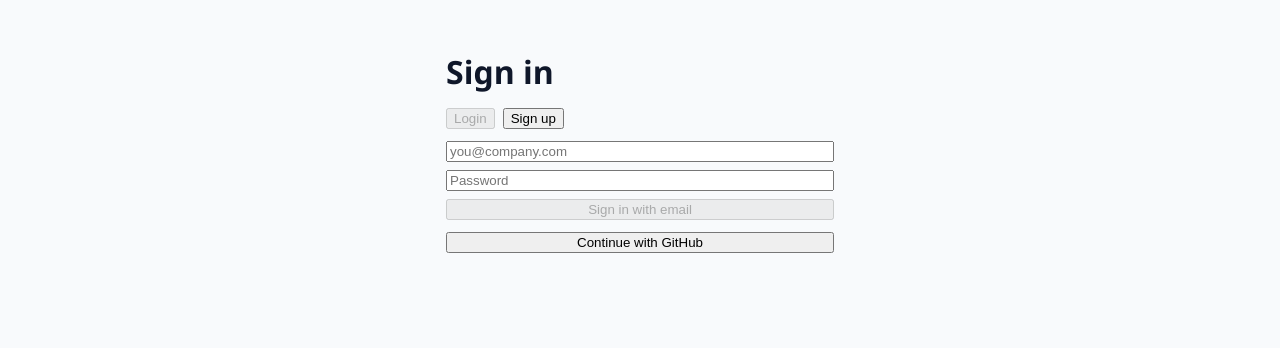
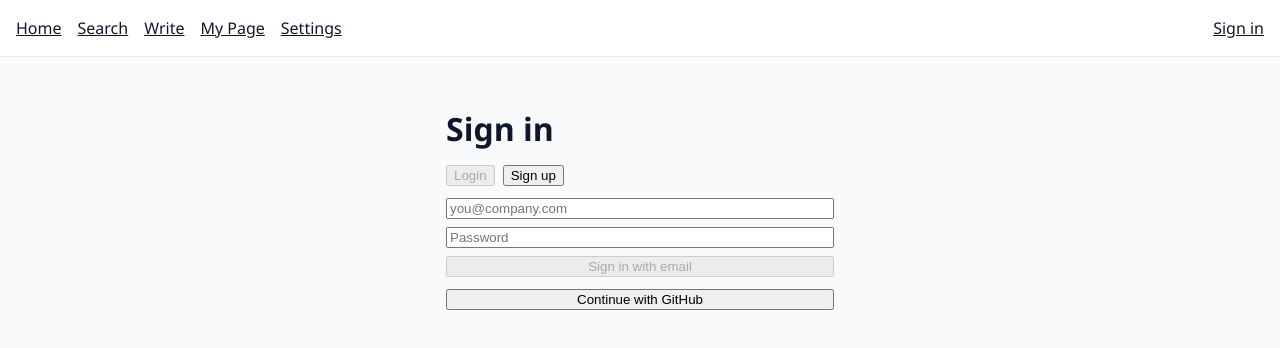
Before and after one commit to freeNanum/lounge_fw, a React (Vite) app: page /auth/login in a window 1280 px wide. Shown: the top 348 px of the page. Built offline with nearby package versions, Linux system fonts and the light colour scheme.

Commit message:
change layout on /auth/login page.

```diff
--- a/src/app/layouts/AuthLayout.tsx
+++ b/src/app/layouts/AuthLayout.tsx
@@ -1,9 +1,13 @@
 import { Outlet } from "react-router-dom";
+import { AppHeader } from "./components/AppHeader";
 
 export function AuthLayout() {
   return (
-    <main style={{ maxWidth: "420px", margin: "48px auto", padding: "0 16px" }}>
-      <Outlet />
-    </main>
+    <div>
+      <AppHeader />
+      <main style={{ maxWidth: "420px", margin: "48px auto", padding: "0 16px" }}>
+        <Outlet />
+      </main>
+    </div>
   );
 }
--- a/src/app/layouts/RootLayout.tsx
+++ b/src/app/layouts/RootLayout.tsx
@@ -1,34 +1,10 @@
-import { Link, Outlet } from "react-router-dom";
-import { useAuth } from "../../features/auth/AuthProvider";
+import { Outlet } from "react-router-dom";
+import { AppHeader } from "./components/AppHeader";
 
 export function RootLayout() {
-  const { user, signOut } = useAuth();
-
   return (
     <div>
-      <header style={{ padding: "16px", borderBottom: "1px solid #e2e8f0", background: "#fff" }}>
-        <div style={{ display: "flex", justifyContent: "space-between", alignItems: "center" }}>
-          <nav style={{ display: "flex", gap: "16px" }}>
-            <Link to="/">Home</Link>
-            <Link to="/search">Search</Link>
-            <Link to="/write">Write</Link>
-            <Link to="/me">My Page</Link>
-            <Link to="/settings">Settings</Link>
-          </nav>
-          <div style={{ display: "flex", gap: "12px", alignItems: "center" }}>
-            {user ? (
-              <>
-                <span style={{ fontSize: "14px", color: "#475569" }}>{user.email}</span>
-                <button type="button" onClick={() => void signOut()}>
-                  Sign out
-                </button>
-              </>
-            ) : (
-              <Link to="/auth/login">Sign in</Link>
-            )}
-          </div>
-        </div>
-      </header>
+      <AppHeader />
       <main style={{ maxWidth: "960px", margin: "0 auto", padding: "24px 16px" }}>
         <Outlet />
       </main>
--- /dev/null
+++ b/src/app/layouts/components/AppHeader.tsx
@@ -0,0 +1,33 @@
+import { Link } from "react-router-dom";
+import { ROUTE_PATHS } from "../../router/paths";
+import { useAuth } from "../../../features/auth/AuthProvider";
+
+export function AppHeader() {
+  const { user, signOut } = useAuth();
+
+  return (
+    <header style={{ padding: "16px", borderBottom: "1px solid #e2e8f0", background: "#fff" }}>
+      <div style={{ display: "flex", justifyContent: "space-between", alignItems: "center" }}>
+        <nav style={{ display: "flex", gap: "16px" }}>
+          <Link to={ROUTE_PATHS.home}>Home</Link>
+          <Link to={ROUTE_PATHS.search}>Search</Link>
+          <Link to={ROUTE_PATHS.write}>Write</Link>
+          <Link to={ROUTE_PATHS.myPage}>My Page</Link>
+          <Link to={ROUTE_PATHS.settings}>Settings</Link>
+        </nav>
+        <div style={{ display: "flex", gap: "12px", alignItems: "center" }}>
+          {user ? (
+            <>
+              <span style={{ fontSize: "14px", color: "#475569" }}>{user.email}</span>
+              <button type="button" onClick={() => void signOut()}>
+                Sign out
+              </button>
+            </>
+          ) : (
+            <Link to={ROUTE_PATHS.authLogin}>Sign in</Link>
+          )}
+        </div>
+      </div>
+    </header>
+  );
+}
```
Also changed, not shown: 1 other file (tests, documents, lock files or other folders).
